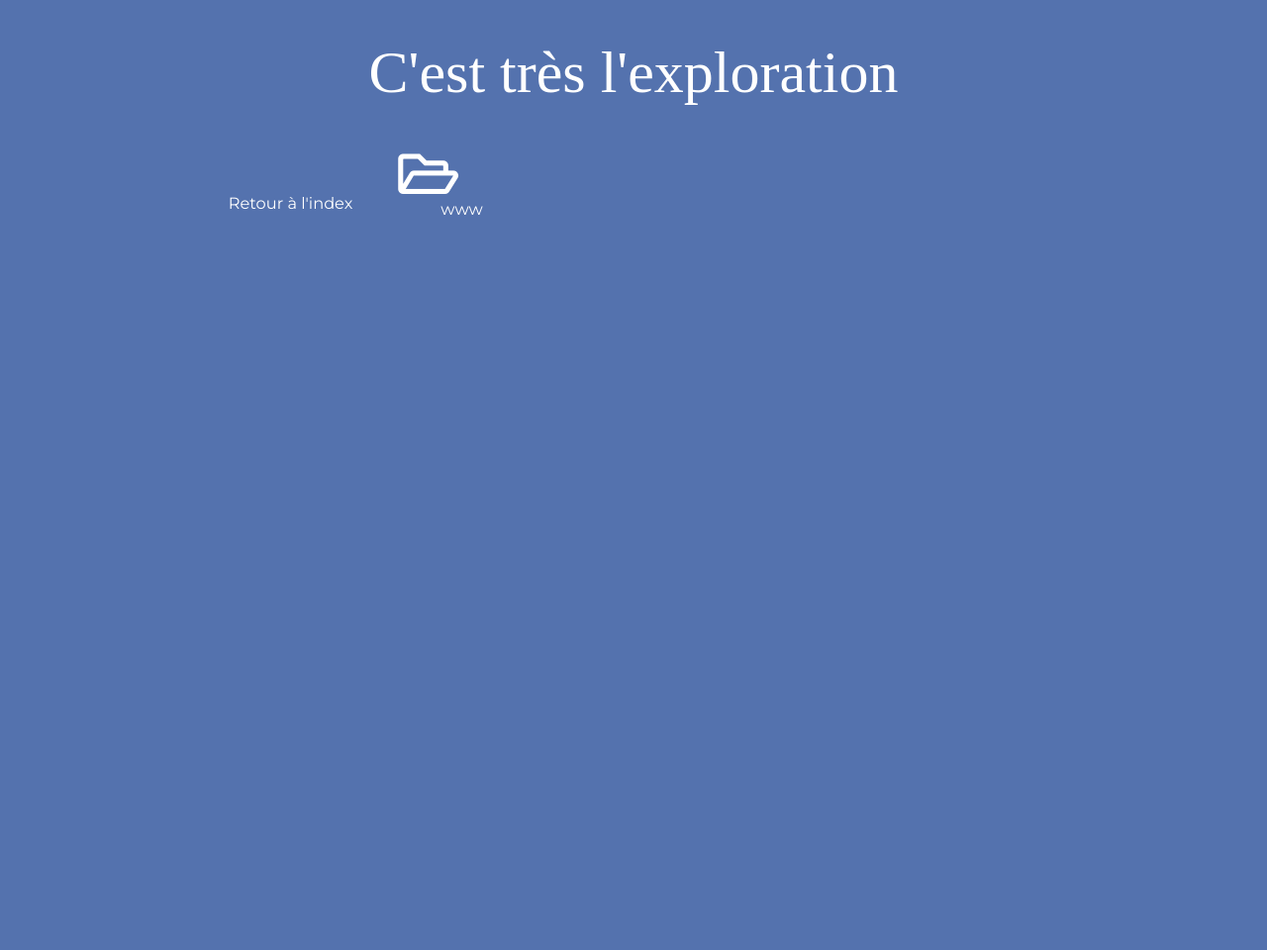
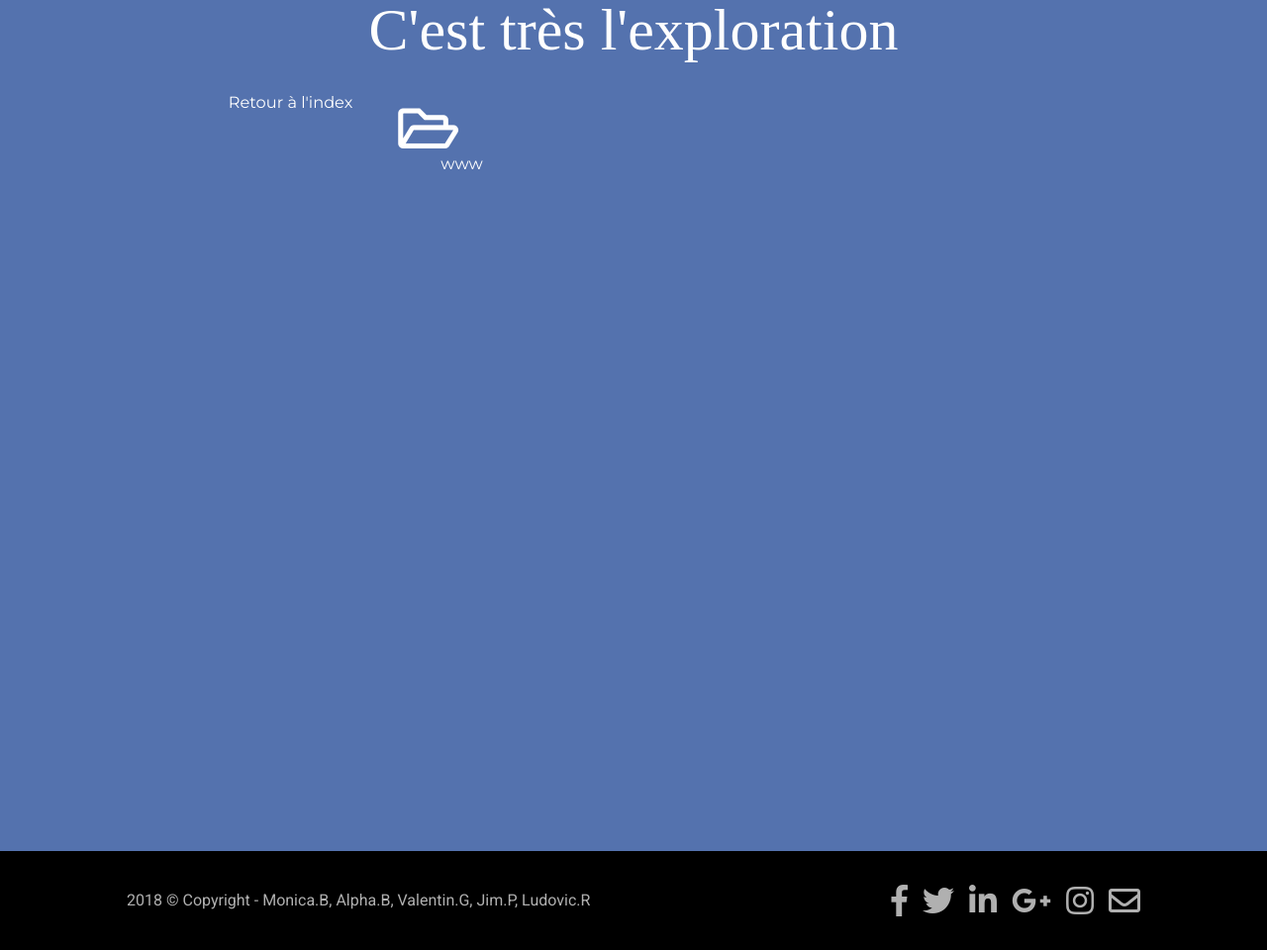
Before and after one commit to KomaWasTaken/ExplorateurPHP, a PHP site: page / in a window 1280 px wide. Shown: the whole page at 99% size. Before the commit the page ends 217 px from the top, so only its background shows below. Run offline with PHP 8.4, Linux system fonts and the light colour scheme; some libraries are stand-ins or nearby versions.

Commit message:
Intégration du footer

```diff
--- a/index.php
+++ b/index.php
@@ -5,13 +5,14 @@
 		<meta charset="utf-8">
 		<link rel="stylesheet" href="https://use.fontawesome.com/releases/v5.0.10/css/all.css" integrity="sha384-+d0P83n9kaQMCwj8F4RJB66tzIwOKmrdb46+porD/OvrJ+37WqIM7UoBtwHO6Nlg" crossorigin="anonymous">
 		<link href="https://fonts.googleapis.com/css?family=Montserrat" rel="stylesheet">
+		<link rel="stylesheet" href="https://fonts.googleapis.com/css?family=Roboto">
 		<link rel="stylesheet" href="style.css">
 		<title>C'est très l'exploration</title>
 	</head>
 	<body class="d-flex jc-center align-items-center flex-column">
 		<h1 class="text-align-center color-white">C'est très l'exploration</h1>
 
-		<div class="w60pct h80pct d-flex flex-row flex-wrap p15px fs-18 montserrat word-break">
+		<div class="h100vh w70pct d-flex flex-row flex-wrap p15px fs-18 montserrat word-break">
 
 				<a class="p15px w20pct box h30pct borderBox mt5px" href="index.php"><div class="d-flex text-align-center jc-center align-items-center h100pct">Retour à l'index</div></a><br> <!-- On l'affiche -->
 
@@ -23,7 +24,6 @@
 						<?php }?>
 
 					<?php } else {?> <!-- Si $dir n'est PAS un parent -->
-
 							<?php if (isset($_GET['dossier'])) {?> <!-- Si  le dossier n'est pas null -->
 
 								<a class="flex-row p15px w20pct text-align-center box h30pct borderBox mt5px" href="index.php?dossier=<?php echo $_GET['dossier'] ?><?php echo $dir; ?>/"><div class=""><i class="far fa-folder-open d-flex fs-60 mt5px"></i><?php echo $dir;?></div></a><br> <!-- l'url prends la valeur du dossier choisi et affiche ce qu'il y a dedans -->
@@ -31,16 +31,32 @@
 
 								<a class="p15px w20pct text-align-center box h30pct borderBox mt5px" href="index.php?dossier=<?php echo $dir ?>/"><div class><i class="far fa-folder-open d-flex fs-60 mt5px"></i><?php echo $dir; ?></div></a><br> <!-- Il affiche  -->
 							<?php }?>
-
 					<?php }?>
 				<?php } else {?>
 					<a class="p15px w20pct text-align-center box h30pct borderBox mt5px" href="#"><div>
 						<p><i class="far fa-file d-flex fs-60"></i> <p class="pt5px"><?php echo $dir; ?></p></p>
 					</div></a>
 
+				<?php }?>
+				<?php }?>
 
-				<?php }?>
-                <?php }?>
+
 		</div>
+<footer class="w100pct bg-black d-flex jc-center">
+	<div class="d-flex color-gray roboto jc-space-between h100 w80pct">
+		<div class="d-flex align-items-center">
+			<p>2018 © Copyright - Monica.B, Alpha.B, Valentin.G, Jim.P, Ludovic.R</p>
+		</div>
+		<div class="d-flex align-items-center">
+			<i class="pl15px fab fa-facebook-f fa-2x"></i>
+			<i class="pl15px fab fa-twitter fa-2x"></i>
+			<i class="pl15px fab fa-linkedin-in fa-2x"></i>
+			<i class="pl15px fab fa-google-plus-g fa-2x"></i>
+			<i class="pl15px fab fa-instagram fa-2x"></i>
+			<i class="pl15px far fa-envelope fa-2x"></i>
+		</div>
+	</div>
+</footer>
+
 </body>
 </html>
--- a/style.css
+++ b/style.css
@@ -27,9 +27,7 @@ footer, header, hgroup, menu, nav, section {
 }
 body {
     line-height: 1;
-    height: 91vh; /*MODIF DU RESET ICI*/
 	background-color: #5472ae; /*MODIF DU RESET ICI*/
-
 }
 ol, ul {
 	list-style: none;
@@ -58,6 +56,7 @@ table {
 /* FLEX PROPERTIES */
 
 .jc-center{justify-content:center;}
+.jc-space-between{justify-content:space-between;}
 .jc-space-around{justify-content:space-around;}
 .flex-column{flex-direction:column;}
 .flex-row{flex-direction:row;}
@@ -69,6 +68,7 @@ table {
 
 /* COLORS */
 .color-white{color: #fff;}
+.color-gray{color:#B0B0B0;-moz-transition: color 0.4s; transition: color 0.4s;}
 /* ------------------------------------------------------------------------------------------/*
 
 
@@ -76,6 +76,7 @@ table {
 .dossier{background:url("images/dossier.jpg")}
 .fichier{background:url("images/fichier.jpg")}
 .image{background:url("images/image.jpg")}
+.bg-black{background-color: black;}
 /* ------------------------------------------------------------------------------------------/*
 
 
@@ -86,7 +87,7 @@ table {
 h1{font-size: 60px;}
 
 .montserrat{font-family: 'Montserrat';}
-
+.roboto{font-family: 'Roboto', sans-serif;}
 
 /* TEXT */
 .text-align-center{text-align:center;}
@@ -97,35 +98,35 @@ h1{font-size: 60px;}
 /* WIDTH & HEIGHT */
 .h80pct{height: 80%;}
 .h100vh{min-height: 100vh;}
-.w60pct{width: 70%;}
+.w100pct{width:100%;}
+.w70pct{width: 70%;}
+.w80pct{width: 80%;}
 .w20pct{width: 20%;}
 .h30pct{height: 30%;}
 .h100pct{height:100%;}
+.h100{height: 100px;}
 /* ------------------------------------------------------------------------------------------/*
 
 /* MARGIN & PADDING */
 .p15px{padding: 15px;}
+.pl15px{padding-left: 15px;}
 .mt5px{margin-top: 5px;}
 .pt5px{padding-top: 5px;}
 /* ------------------------------------------------------------------------------------------*/
 
-
-
-a{text-decoration: none;
-outline: none;
-color: #fff;
--moz-transition: all 0.4s;
-transition: all 0.4s;
-transform: scale(0.9);
+a{
+	text-decoration: none;
+	outline: none;
+	color: #fff;
+	-moz-transition: all 0.4s;
+	transition: all 0.4s;
+	transform: scale(0.9);
 }
-
 a:hover{
 	transform: scale(1);
 	border: 1px solid #5472ae;
 	background-color: rgba(0, 0, 0, 0.2);
 }
+a:hover .fs-60{font-size: 100px;}
 
-a:hover .fs-60{
-
-	font-size: 100px;
-}
+i:hover{color:#FFF;}
```
